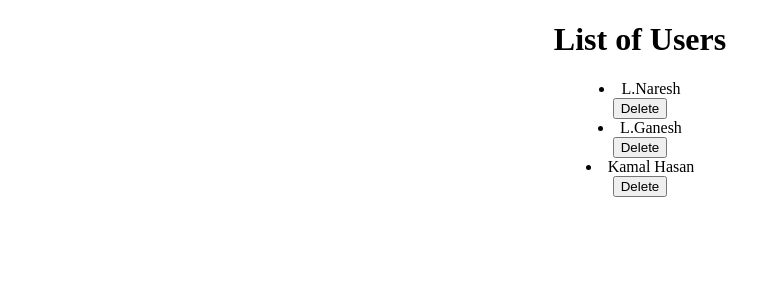
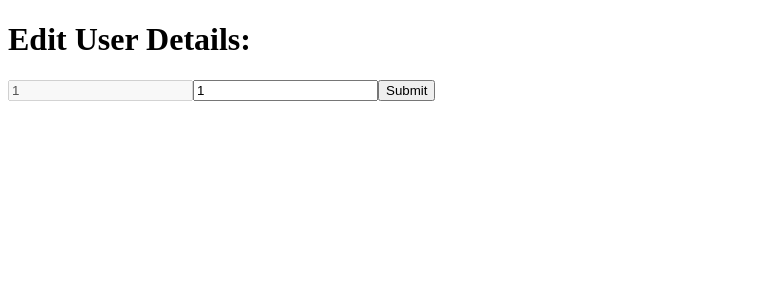
Before and after one commit to Srinivasanaresh72/CSS, a React (Create React App) app in the folder React_JS/reactapp/: page /editUser/1/1 in a window 1280 px wide. Shown: the top 300 px of the page, without its empty margins (0-781 px from the left). Built offline with nearby package versions, Linux system fonts and the light colour scheme; data requests are answered from the project's data file.

Commit message:
added edit

```diff
--- a/React_JS/reactapp/db.json
+++ b/React_JS/reactapp/db.json
@@ -2,7 +2,7 @@
   "users": [
     {
       "id": 1,
-      "name": "L.Naresh"
+      "name": "ravi"
     },
     {
       "id": 2,
--- a/React_JS/reactapp/src/App.js
+++ b/React_JS/reactapp/src/App.js
@@ -2,13 +2,19 @@ import logo from './logo.svg';
 import './App.css';
 import Userslist from './Components/Userslist';
 import CreateUser from './Components/CreateUser';
+import { BrowserRouter as Router,Switch,Route } from 'react-router-dom'
+import EditUser from './Components/EditUser';
 
 function App() {
   return (
-    <div className="App">
-      <Userslist />
-      {/*<CreateUser />*/}
-    </div>
+    <Router>
+    <Switch>
+      <Route exact path="/" component={Userslist} />
+      <Route exact path="/createuser" component={CreateUser} />
+      <Route exact path="/editUser/:id/:name" component={EditUser} />
+    </Switch>
+    </Router>
+
   );
 }
 
--- /dev/null
+++ b/React_JS/reactapp/src/Components/EditUser/index.js
@@ -0,0 +1,44 @@
+import axios from 'axios';
+import React,{Component} from 'react'
+export default class EditUser extends Component{
+
+    constructor(props){
+
+        super(props);
+        this.state = {
+            id:props.match.params.id,
+            name:props.match.params.name
+        }
+    }
+    handleInputChange = (e) => {
+
+        //const name = e.target.name;
+        const value = e.target.value;
+        this.setState({
+            name:value
+        })
+    }
+    updateUser = (e) => {
+        e.preventDefault();
+        const id=this.state.id;
+        const name = this.state.name;
+        axios.patch('http://localhost:3004/users/'+id,{name})
+        .then(res => {
+
+            console.log(res.data)
+        })
+    }
+
+    render(){
+
+        return(
+
+            <div>
+                <h1> Edit User Details: </h1>
+                <input type="text" value={this.state.id} disabled />
+                <input name="name" type="text" onChange={this.handleInputChange} value={this.state.name} />
+                <button onClick={this.updateUser}> Submit </button>
+            </div>
+        )
+    }
+}
--- a/React_JS/reactapp/src/Components/Userslist/index.js
+++ b/React_JS/reactapp/src/Components/Userslist/index.js
@@ -1,5 +1,6 @@
 import React,{Component} from 'react'
 import axios from 'axios'
+import {Link} from 'react-router-dom'
 export default class Userslist extends Component{
 
     state = {
@@ -47,6 +48,7 @@ export default class Userslist extends Component{
 
                 <div>
                     <li id={user.id}> {user.name} </li>
+                    <Link to={'/edituser/'+user.id+'/'+user.name}> Edit </Link>
                     <button id={user.id} onClick={this.deleteUser}> Delete </button>
                 </div>
 
```
Also changed, not shown: React_JS/reactapp/src/Components/EditUser/index.css (added).
